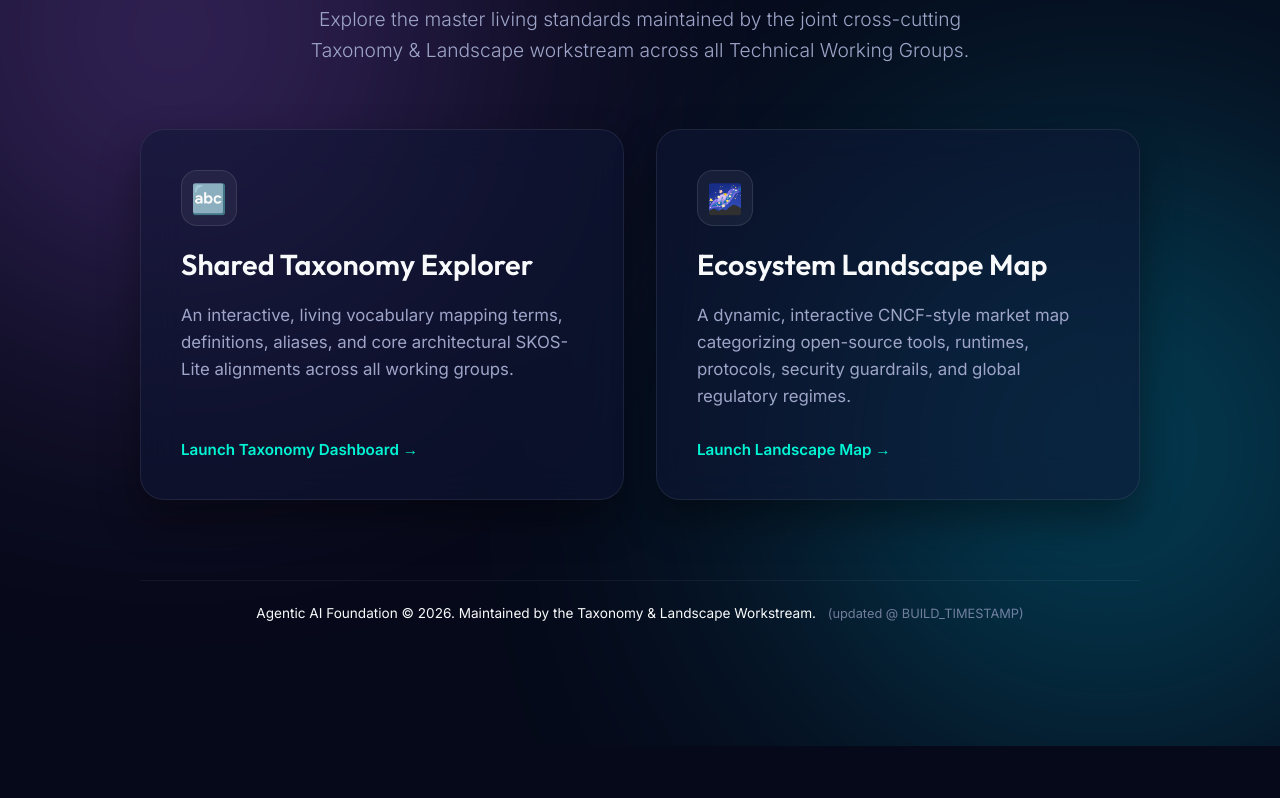
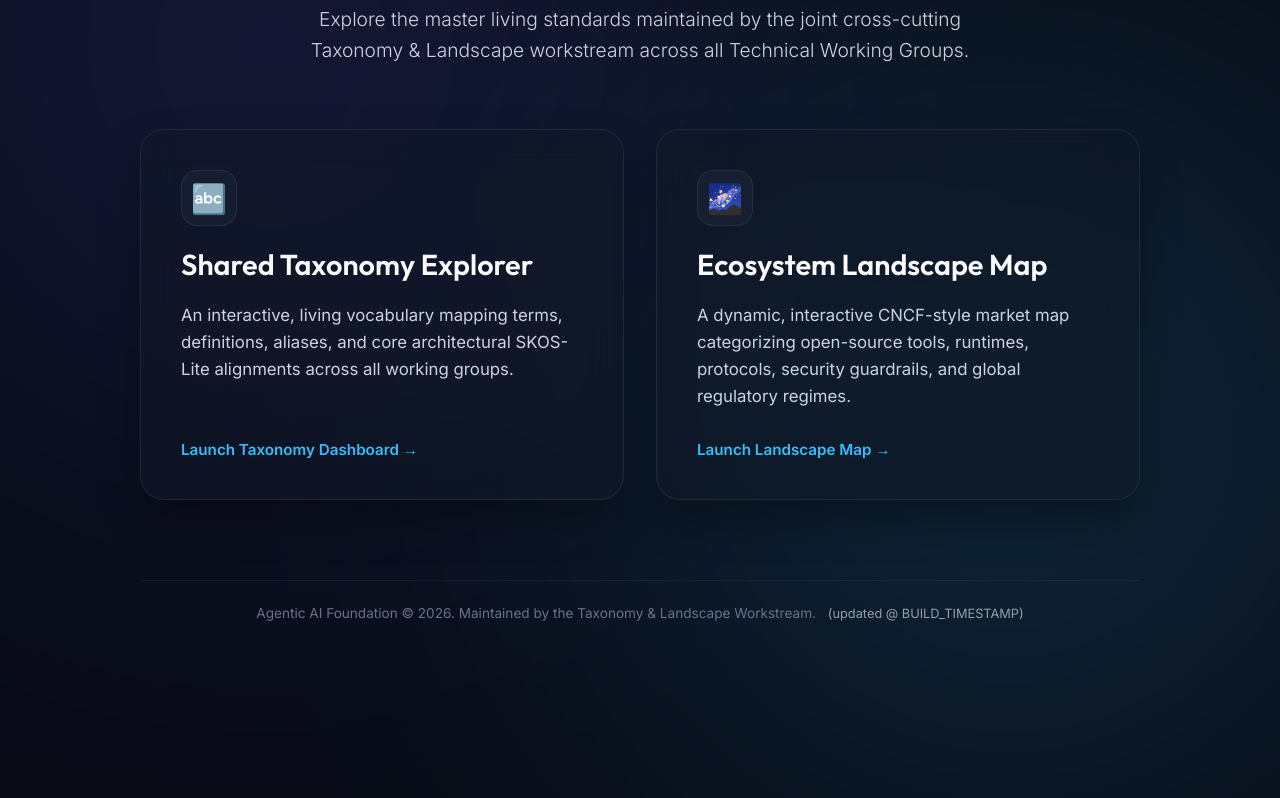
Before and after one commit to aaif/ws-taxonomy-landscape, a plain HTML site: page index.html in a window 1280 px wide. Shown: the part 185-983 px from the top of the page. Before the commit the page ends 931 px from the top, so only its background shows below. Drawn offline with Linux system fonts and the light colour scheme.

Commit message:
updated style for taxonomy

```diff
--- a/index.html
+++ b/index.html
@@ -13,16 +13,17 @@
 
   <style>
     :root {
-      --bg-main: #060919;
-      --bg-surface: rgba(15, 22, 53, 0.55);
-      --bg-hover: rgba(22, 32, 74, 0.8);
+      --bg-main: #080b16;
+      --bg-surface: rgba(17, 24, 39, 0.55);
+      --bg-hover: rgba(28, 37, 60, 0.7);
       --border-color: rgba(255, 255, 255, 0.08);
-      --border-hover: rgba(0, 245, 212, 0.4);
+      --border-hover: rgba(99, 102, 241, 0.45);
 
-      --text-primary: #f8f9fa;
-      --text-secondary: #9ea5c8;
-      --accent-teal: #00f5d4;
-      --accent-purple: #9b5de5;
+      --text-primary: #f8fafc;
+      --text-secondary: #cbd5e1;
+      --text-muted: #64748b;
+      --accent-primary: #6366f1;
+      --accent-secondary: #38bdf8;
 
       --font-heading: 'Outfit', sans-serif;
       --font-body: 'Inter', sans-serif;
@@ -43,17 +44,17 @@
       position: relative;
     }
 
-    /* Cosmic Glow Ambient Backgrounds */
+    /* Ambient Subtle Backgrounds */
     .bg-glow {
       position: absolute;
-      width: 600px; height: 600px;
+      width: 800px; height: 800px;
       border-radius: 50%;
-      filter: blur(150px);
+      filter: blur(180px);
       pointer-events: none;
-      z-index: 1; opacity: 0.35;
+      z-index: 1; opacity: 0.15;
     }
-    .glow-1 { background: var(--accent-purple); top: -10%; left: -10%; }
-    .glow-2 { background: #00b4d8; bottom: -10%; right: -10%; }
+    .glow-1 { background: var(--accent-primary); top: -20%; left: -10%; }
+    .glow-2 { background: var(--accent-secondary); bottom: -20%; right: -10%; }
 
     .portal-container {
       position: relative;
@@ -65,9 +66,9 @@
 
     .badge {
       display: inline-block;
-      background: rgba(155, 93, 229, 0.15);
-      border: 1px solid rgba(155, 93, 229, 0.3);
-      color: #cc99ff;
+      background: rgba(99, 102, 241, 0.08);
+      border: 1px solid rgba(99, 102, 241, 0.2);
+      color: #a5b4fc;
       font-size: 0.85rem; font-weight: 600;
       text-transform: uppercase; letter-spacing: 2px;
       padding: 8px 20px; border-radius: 100px;
@@ -78,7 +79,7 @@
       font-family: var(--font-heading);
       font-size: 3.5rem; font-weight: 700;
       letter-spacing: -0.5px;
-      background: linear-gradient(135deg, #ffffff 30%, var(--text-secondary) 70%, var(--accent-teal) 100%);
+      background: linear-gradient(135deg, #ffffff 40%, #94a3b8 90%);
       -webkit-background-clip: text;
       -webkit-text-fill-color: transparent;
       margin-bottom: 20px;
@@ -108,40 +109,41 @@
       text-decoration: none; color: inherit;
       transition: all 0.4s cubic-bezier(0.4, 0, 0.2, 1);
       position: relative; overflow: hidden;
-      box-shadow: 0 20px 40px rgba(0,0,0,0.4);
+      box-shadow: 0 20px 40px rgba(0,0,0,0.3);
     }
 
     .portal-card::before {
       content: ''; position: absolute; top: 0; left: 0;
-      width: 100%; height: 4px;
-      background: linear-gradient(90deg, transparent, transparent);
+      width: 100%; height: 3px;
+      background: transparent;
       transition: all 0.4s ease;
     }
 
     .portal-card:hover {
-      transform: translateY(-8px);
+      transform: translateY(-6px);
       background: var(--bg-hover);
       border-color: var(--border-hover);
-      box-shadow: 0 30px 60px rgba(0,0,0,0.6), 0 0 20px rgba(0, 245, 212, 0.2);
+      box-shadow: 0 30px 60px rgba(0,0,0,0.5), 0 0 30px rgba(99, 102, 241, 0.1);
     }
 
     .portal-card:hover::before {
-      background: linear-gradient(90deg, var(--accent-teal), var(--accent-purple));
+      background: linear-gradient(90deg, var(--accent-secondary), var(--accent-primary));
     }
 
     .card-icon {
       width: 56px; height: 56px;
       border-radius: 16px;
-      background: rgba(255,255,255,0.05);
-      border: 1px solid rgba(255,255,255,0.1);
+      background: rgba(255,255,255,0.03);
+      border: 1px solid rgba(255,255,255,0.08);
       display: flex; align-items: center; justify-content: center;
-      font-size: 1.8rem; color: var(--accent-teal);
+      font-size: 1.8rem; color: var(--accent-secondary);
       transition: all 0.3s ease;
     }
     .portal-card:hover .card-icon {
-      background: var(--accent-teal);
-      color: #060919;
-      box-shadow: 0 0 20px var(--accent-teal);
+      background: var(--accent-primary);
+      color: #ffffff;
+      box-shadow: 0 0 20px rgba(99, 102, 241, 0.4);
+      border-color: transparent;
     }
 
     .card-title {
@@ -157,12 +159,13 @@
 
     .card-link-text {
       font-size: 0.95rem; font-weight: 600;
-      color: var(--accent-teal);
+      color: var(--accent-secondary);
       display: flex; align-items: center; gap: 8px;
       margin-top: 10px;
     }
     .portal-card:hover .card-link-text {
       gap: 12px;
+      color: #ffffff;
     }
 
     footer {
--- a/taxonomy/styles.css
+++ b/taxonomy/styles.css
@@ -1,21 +1,21 @@
 /* Premium Design Tokens & Reset System */
 :root {
-  --bg-main: #060919;
-  --bg-surface: rgba(15, 22, 53, 0.45);
-  --bg-surface-hover: rgba(22, 32, 74, 0.65);
-  --border-color: rgba(255, 255, 255, 0.06);
-  --border-hover: rgba(0, 245, 212, 0.3);
+  --bg-main: #080b16;
+  --bg-surface: rgba(17, 24, 39, 0.45);
+  --bg-surface-hover: rgba(28, 37, 60, 0.65);
+  --border-color: rgba(255, 255, 255, 0.08);
+  --border-hover: rgba(99, 102, 241, 0.45);
 
-  --text-primary: #f8f9fa;
-  --text-secondary: #9ea5c8;
-  --text-muted: #636a8a;
+  --text-primary: #f8fafc;
+  --text-secondary: #cbd5e1;
+  --text-muted: #64748b;
 
-  --accent-teal: #00f5d4;
-  --accent-purple: #9b5de5;
-  --accent-pink: #f15bb5;
+  --accent-teal: #38bdf8;
+  --accent-purple: #6366f1;
+  --accent-pink: #a855f7;
 
-  --glow-teal: rgba(0, 245, 212, 0.15);
-  --glow-purple: rgba(155, 93, 229, 0.2);
+  --glow-teal: rgba(56, 189, 248, 0.08);
+  --glow-purple: rgba(99, 102, 241, 0.08);
 
   --font-heading: 'Outfit', 'Inter', system-ui, sans-serif;
   --font-body: 'Inter', system-ui, sans-serif;
@@ -50,24 +50,24 @@ body {
 
 .bg-glow {
   position: fixed;
-  width: 500px;
-  height: 500px;
+  width: 800px;
+  height: 800px;
   border-radius: 50%;
-  filter: blur(140px);
+  filter: blur(180px);
   pointer-events: none;
   z-index: 1;
-  opacity: 0.4;
+  opacity: 0.15;
 }
 
 .glow-primary {
   background: var(--accent-purple);
-  top: -10%;
+  top: -20%;
   right: -10%;
 }
 
 .glow-secondary {
-  background: #00b4d8;
-  bottom: -10%;
+  background: var(--accent-teal);
+  bottom: -20%;
   left: -10%;
 }
 
@@ -104,7 +104,7 @@ body {
   font-size: 2.6rem;
   font-weight: 700;
   letter-spacing: -0.5px;
-  background: linear-gradient(135deg, #ffffff 30%, var(--text-secondary) 70%, var(--accent-teal) 100%);
+  background: linear-gradient(135deg, #ffffff 40%, #94a3b8 90%);
   -webkit-background-clip: text;
   -webkit-text-fill-color: transparent;
   margin-bottom: 0;
@@ -154,10 +154,10 @@ body {
 }
 
 .master-tab-btn.active {
-  background: linear-gradient(135deg, var(--accent-purple), var(--accent-pink));
+  background: var(--accent-purple);
   color: #ffffff;
-  font-weight: 700;
-  box-shadow: 0 0 20px var(--glow-purple);
+  font-weight: 600;
+  box-shadow: 0 4px 12px rgba(99, 102, 241, 0.2);
 }
 
 /* Master-Detail Split Layout */
@@ -222,8 +222,8 @@ body {
 #search-input-grid:focus,
 #search-input-mindmap:focus {
   outline: none;
-  border-color: rgba(0, 245, 212, 0.5);
-  box-shadow: 0 0 20px var(--glow-teal);
+  border-color: rgba(99, 102, 241, 0.5);
+  box-shadow: 0 0 16px rgba(99, 102, 241, 0.15);
   background: rgba(5, 8, 24, 0.8);
 }
 
@@ -272,9 +272,9 @@ body {
 }
 
 .tab-btn.active {
-  background: linear-gradient(135deg, var(--accent-teal), #00b4d8);
-  color: #060919;
-  box-shadow: 0 0 15px var(--glow-teal);
+  background: var(--accent-purple);
+  color: #ffffff;
+  box-shadow: 0 4px 12px rgba(99, 102, 241, 0.25);
 }
 
 /* Sidebar Meta Info */
@@ -371,11 +371,11 @@ body {
 }
 
 .nav-item.active {
-  background: rgba(0, 245, 212, 0.12);
-  border-color: rgba(0, 245, 212, 0.3);
-  color: var(--accent-teal);
+  background: rgba(99, 102, 241, 0.12);
+  border-color: rgba(99, 102, 241, 0.3);
+  color: #a5b4fc;
   font-weight: 600;
-  border-left: 4px solid var(--accent-teal);
+  border-left: 4px solid var(--accent-purple);
 }
 
 .tree-child {
@@ -464,10 +464,10 @@ body {
 }
 
 .alpha-btn.active {
-  background: linear-gradient(135deg, var(--accent-teal), #00b4d8);
-  color: #060919;
-  font-weight: 700;
-  box-shadow: 0 0 15px var(--glow-teal);
+  background: var(--accent-purple);
+  color: #ffffff;
+  font-weight: 600;
+  box-shadow: 0 4px 12px rgba(99, 102, 241, 0.2);
 }
 
 .alpha-btn.disabled {
@@ -534,8 +534,8 @@ body {
   top: 0;
   left: 0;
   width: 100%;
-  height: 4px;
-  background: linear-gradient(90deg, transparent, transparent);
+  height: 3px;
+  background: transparent;
   transition: var(--transition-smooth);
 }
 
@@ -543,7 +543,7 @@ body {
   transform: translateY(-4px);
   background: var(--bg-surface-hover);
   border-color: var(--border-hover);
-  box-shadow: 0 15px 30px rgba(0, 0, 0, 0.4), 0 0 1px var(--accent-teal);
+  box-shadow: 0 20px 40px rgba(0, 0, 0, 0.35), 0 0 20px rgba(99, 102, 241, 0.08);
 }
 
 .taxonomy-card:hover::before {
@@ -570,9 +570,9 @@ body {
   padding: 16px 32px;
   border-radius: 20px;
   font-family: var(--font-heading);
-  font-weight: 700;
-  font-size: 1.4rem;
-  box-shadow: 0 10px 25px var(--glow-purple);
+  font-weight: 600;
+  font-size: 1.3rem;
+  box-shadow: 0 8px 24px rgba(99, 102, 241, 0.25);
   z-index: 2;
   flex-shrink: 0;
 }
@@ -787,8 +787,8 @@ body {
   top: 0;
   left: 0;
   width: 100%;
-  height: 5px;
-  background: linear-gradient(90deg, var(--accent-teal), var(--accent-purple), var(--accent-pink));
+  height: 3px;
+  background: linear-gradient(90deg, var(--accent-teal), var(--accent-purple));
 }
 
 /* Card Elements Content Style */
@@ -817,13 +817,13 @@ body {
 }
 
 /* CURATED COLOR ACCENTS PER CATEGORY DELIVERABLE */
-.tag-threats { background: rgba(241, 91, 181, 0.12); border: 1px solid rgba(241, 91, 181, 0.25); color: #ff85cb; }
-.tag-controls { background: rgba(0, 245, 212, 0.12); border: 1px solid rgba(0, 245, 212, 0.25); color: #5cffd6; }
-.tag-privacy { background: rgba(155, 93, 229, 0.12); border: 1px solid rgba(155, 93, 229, 0.25); color: #dfbaff; }
-.tag-identity { background: rgba(0, 180, 216, 0.12); border: 1px solid rgba(0, 180, 216, 0.25); color: #7ae2ff; }
-.tag-practices { background: rgba(255, 159, 67, 0.12); border: 1px solid rgba(255, 159, 67, 0.25); color: #ffb061; }
-.tag-infra { background: rgba(76, 201, 240, 0.12); border: 1px solid rgba(76, 201, 240, 0.25); color: #a3eaff; }
-.tag-default { background: rgba(255, 255, 255, 0.05); border: 1px solid rgba(255, 255, 255, 0.1); color: var(--text-secondary); }
+.tag-threats { background: rgba(239, 68, 68, 0.08); border: 1px solid rgba(239, 68, 68, 0.2); color: #f87171; }
+.tag-controls { background: rgba(16, 185, 129, 0.08); border: 1px solid rgba(16, 185, 129, 0.2); color: #34d399; }
+.tag-privacy { background: rgba(99, 102, 241, 0.08); border: 1px solid rgba(99, 102, 241, 0.2); color: #818cf8; }
+.tag-identity { background: rgba(14, 165, 233, 0.08); border: 1px solid rgba(14, 165, 233, 0.2); color: #38bdf8; }
+.tag-practices { background: rgba(245, 158, 11, 0.08); border: 1px solid rgba(245, 158, 11, 0.2); color: #fbbf24; }
+.tag-infra { background: rgba(168, 85, 247, 0.08); border: 1px solid rgba(168, 85, 247, 0.2); color: #c084fc; }
+.tag-default { background: rgba(255, 255, 255, 0.04); border: 1px solid rgba(255, 255, 255, 0.08); color: var(--text-secondary); }
 
 .card-body {
   font-size: 0.95rem;
```
